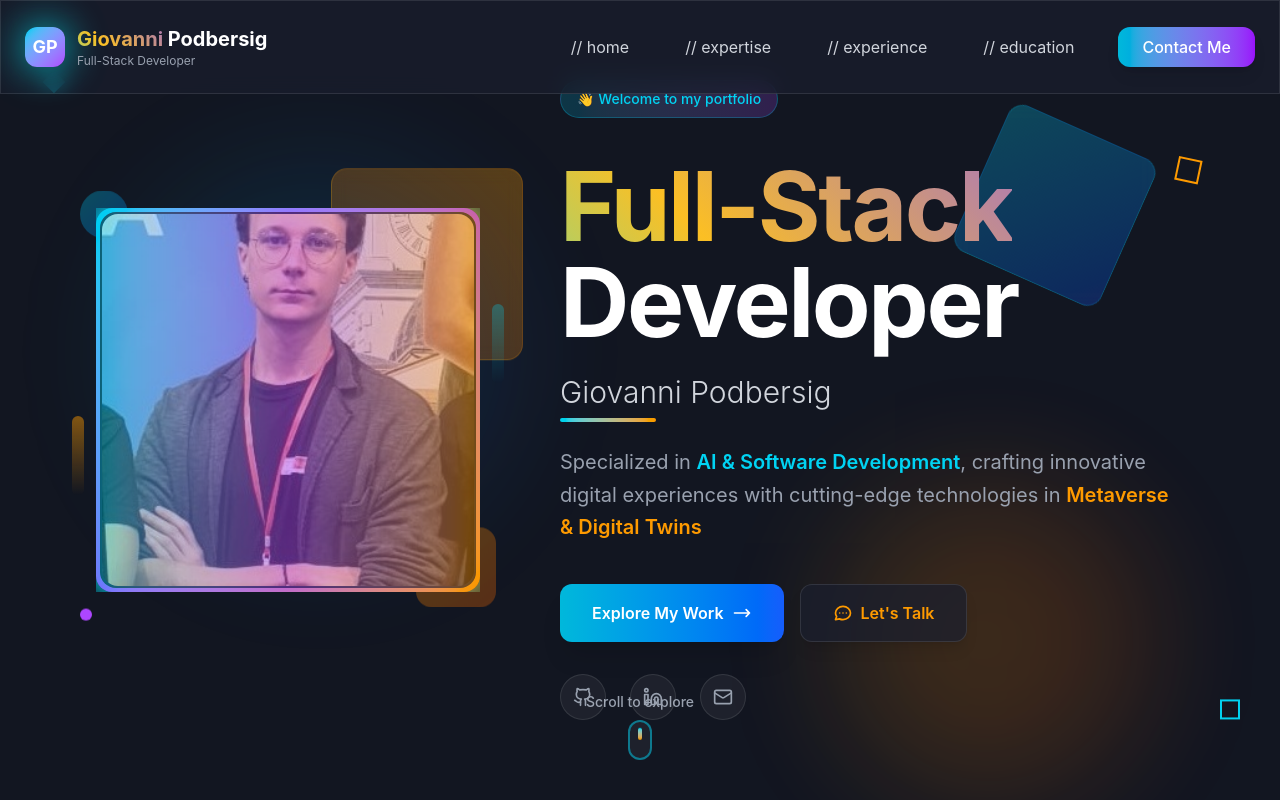
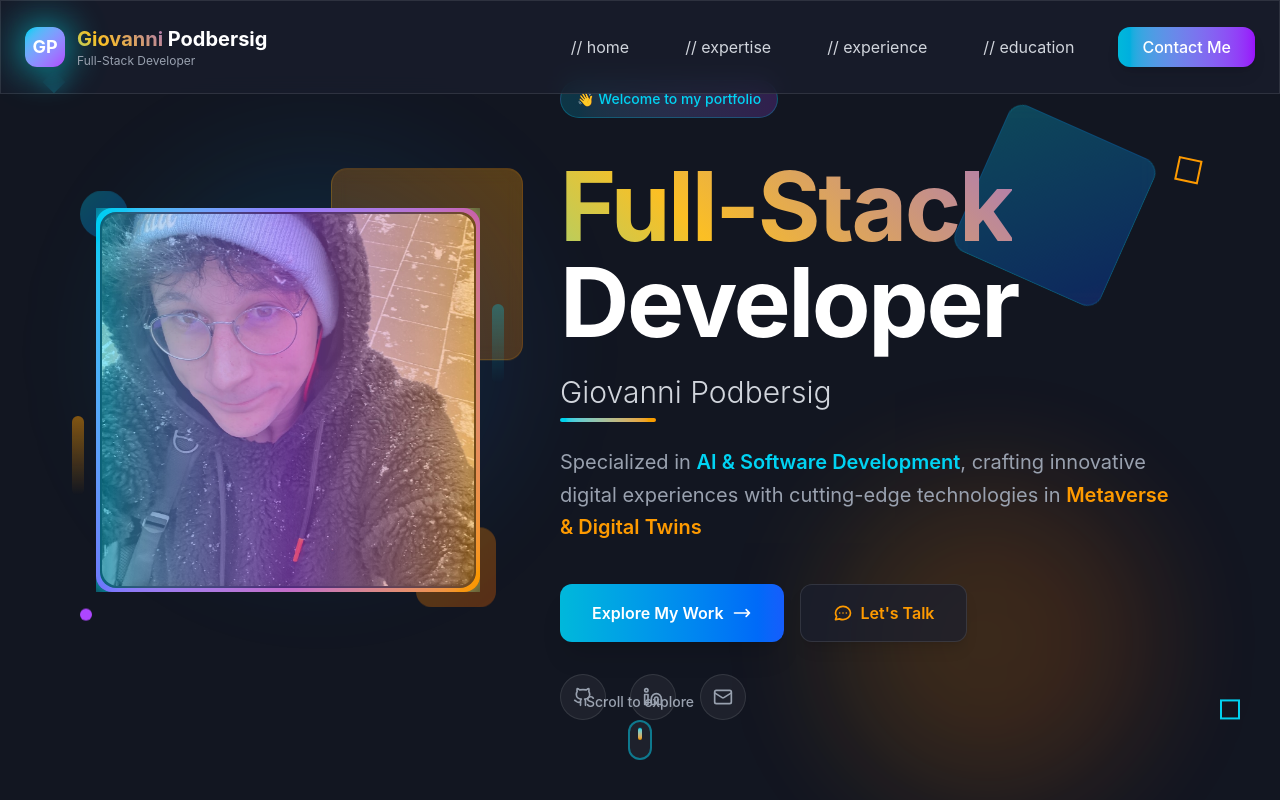
Before and after one commit to kaiseki13/myPortfolio, a Next.js app: page / in a window 1280 px wide. Shown: the top 800 px of the page. Built offline with nearby package versions, Linux system fonts and the light colour scheme.

Commit message:
Added new image

```diff
--- a/src/app/page.jsx
+++ b/src/app/page.jsx
@@ -242,7 +242,7 @@ const Portfolio = () => {
               <div className="absolute inset-0 p-1 bg-gradient-to-br from-cyan-400 via-purple-500 to-amber-500 rounded-2xl animate-glow">
                 <div className="w-full h-full overflow-hidden rounded-2xl bg-[#121621] p-0.5 transition-all duration-500 group-hover:scale-105">
                   <Image
-                    src="/mifoto.JPG"
+                    src="/immagine.jpg"
                     alt="Giovanni Podbersig"
                     width={384}
                     height={384}
```
